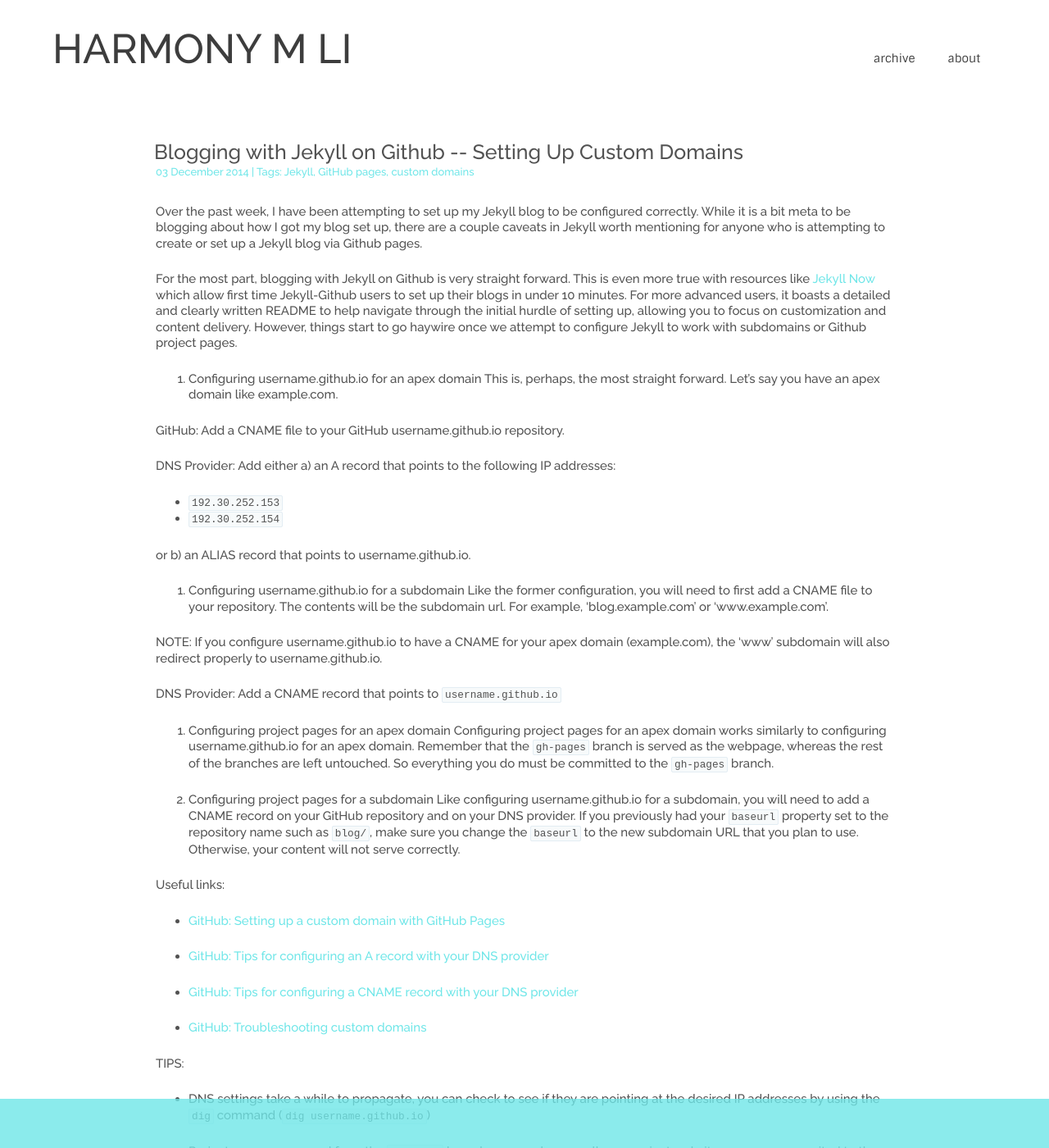
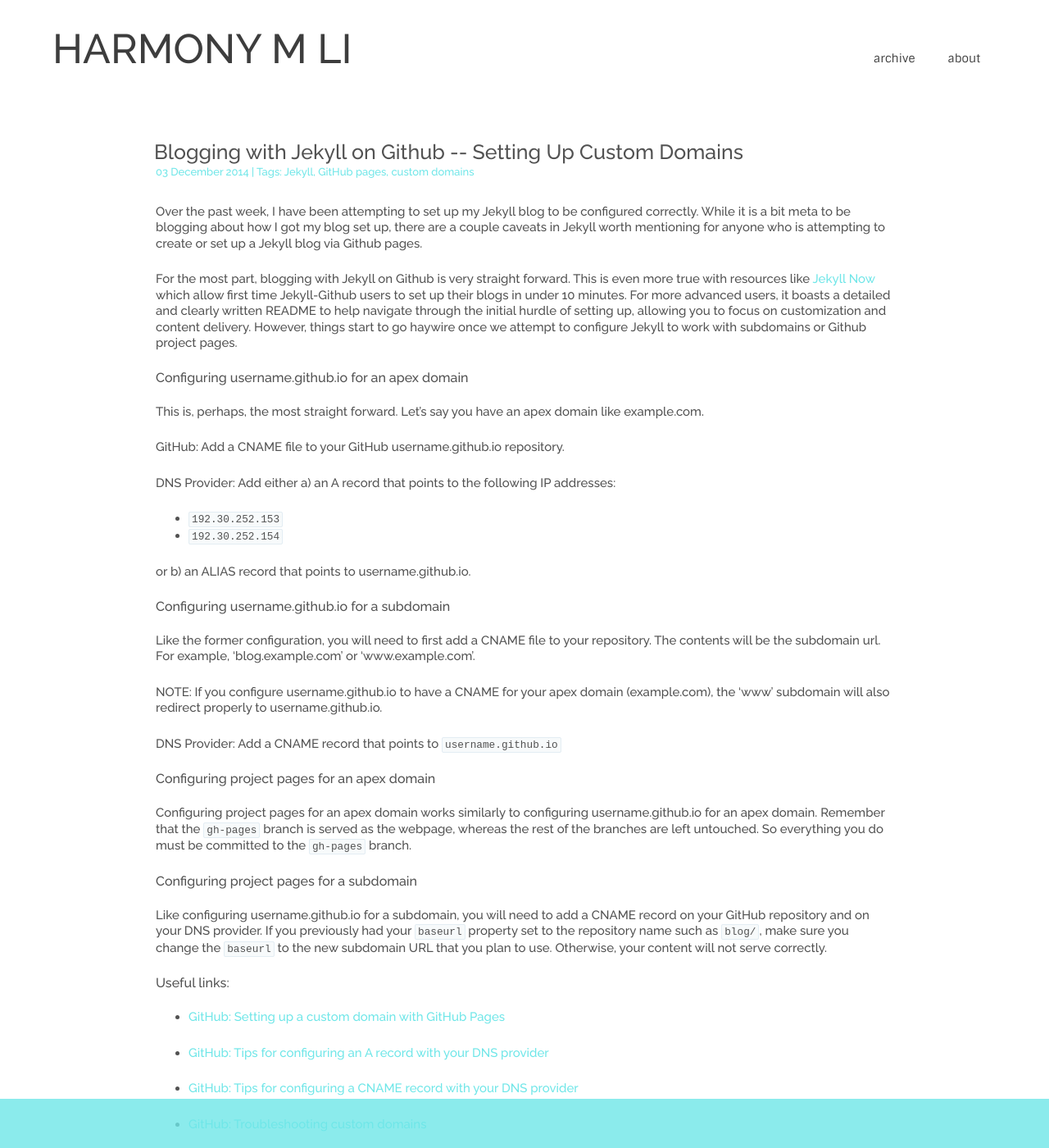
Before and after one commit to harmoli/blog, a Jekyll site: the page built from _posts/2014-12-03-Blogging-With-Jekyll-Setting-Up.md, in a window 1280 px wide and 1400 px high. Shown: the whole window at 82% size. Built offline with Jekyll 4.4.1, drawn with Linux system fonts in a browser that asks for light colours; part of the change alters nothing that is shown.

```diff
--- a/_posts/2014-12-03-Blogging-With-Jekyll-Setting-Up.md
+++ b/_posts/2014-12-03-Blogging-With-Jekyll-Setting-Up.md
@@ -19,7 +19,8 @@ customization and content delivery.  However, things start to go haywire once
 we attempt to configure Jekyll to work with subdomains or Github project
 pages.
 
-1. Configuring username.github.io for an apex domain
+### Configuring username.github.io for an apex domain
+
 This is, perhaps, the most straight forward. Let's say you have an apex domain
 like example.com.
 
@@ -33,7 +34,8 @@ addresses:
 
 or b) an ALIAS record that points to username.github.io.
 
-2. Configuring username.github.io for a subdomain
+### Configuring username.github.io for a subdomain
+
 Like the former configuration, you will need to first add a CNAME file to your
 repository.  The contents will be the subdomain url.  For example,
 'blog.example.com' or 'www.example.com'.
@@ -44,20 +46,23 @@ username.github.io.
 
 DNS Provider: Add a CNAME record that points to `username.github.io`
 
-3. Configuring project pages for an apex domain
+### Configuring project pages for an apex domain
+
 Configuring project pages for an apex domain works similarly to configuring
 username.github.io for an apex domain.  Remember that the `gh-pages` branch is
 served as the webpage, whereas the rest of the branches are left untouched.  So
 everything you do must be committed to the `gh-pages` branch.
 
-4. Configuring project pages for a subdomain
+### Configuring project pages for a subdomain
+
 Like configuring username.github.io for a subdomain, you will need to add a
 CNAME record on your GitHub repository and on your DNS provider.  If you
 previously had your `baseurl` property set to the repository name such as
 `blog/`, make sure you change the `baseurl` to the new subdomain URL that you
 plan to use.  Otherwise, your content will not serve correctly.
 
-Useful links:
+### Useful links:
+
 * [GitHub: Setting up a custom domain with GitHub Pages](https://help.github.com/articles/setting-up-a-custom-domain-with-github-pages/)
 
 * [GitHub: Tips for configuring an A record with your DNS provider](https://help.github.com/articles/tips-for-configuring-an-a-record-with-your-dns-provider/)
@@ -66,7 +71,8 @@ Useful links:
 
 * [GitHub: Troubleshooting custom domains](https://help.github.com/articles/my-custom-domain-isn-t-working/)
 
-TIPS:
+### TIPS:
+
 * DNS settings take a while to propagate, you can check to see if they are pointing at the desired IP addresses by using the `dig` command (`dig username.github.io`)
 
 * Project pages are served from the `gh-pages` branches, so make sure all your project website pages are commited to the `gh-pages` branch
```
